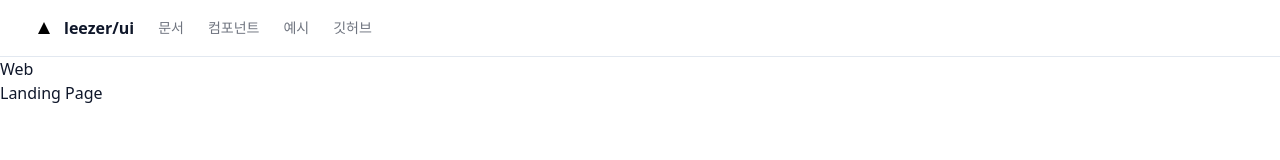
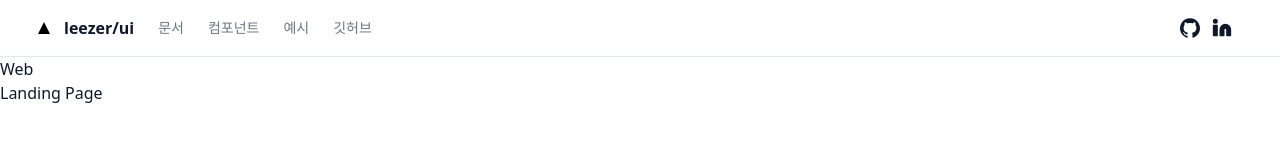
Before and after one commit to leezer94/ui, a Next.js app in the folder apps/web/: page / in a window 1280 px wide. Shown: the top 160 px of the page. Built offline with nearby package versions, Linux system fonts and the light colour scheme.

Commit message:
add linkedIn icon

```diff
--- a/apps/web/components/icons.tsx
+++ b/apps/web/components/icons.tsx
@@ -22,6 +22,7 @@ import {
   SunMedium,
   Trash,
   Twitter,
+  Linkedin,
   User,
   X,
   type Icon as LucideIcon,
@@ -69,6 +70,7 @@ export const Icons = {
   help: HelpCircle,
   pizza: Pizza,
   twitter: Twitter,
+  linkedIn: Linkedin,
   check: Check,
   copy: Copy,
   copyDone: ClipboardCheck,
--- a/apps/web/components/site/navigation/site-header.tsx
+++ b/apps/web/components/site/navigation/site-header.tsx
@@ -1,4 +1,9 @@
+import { Icons } from '@/components/icons';
 import MainNav from '@/components/site/navigation/main-nav';
+import { buttonVariants } from '@/components/ui/button';
+import { siteConfig } from '@/config/site';
+import { cn } from '@/lib';
+import Link from 'next/link';
 import MobileNav from './mobile-nav';
 
 export default function SiteHeader() {
@@ -7,6 +12,47 @@ export default function SiteHeader() {
       <div className='container flex h-14 items-center'>
         <MainNav />
         <MobileNav />
+        <div className='flex flex-1 items-center justify-between space-x-2 sm:space-x-4 md:justify-end'>
+          <div className='w-full flex-1 md:w-auto md:flex-none'></div>
+          <nav className='flex items-center space-x-1'>
+            <Link
+              href={siteConfig.links.github}
+              target='_blank'
+              rel='noreferrer'
+            >
+              <div
+                className={cn(
+                  buttonVariants({
+                    size: 'sm',
+                    variant: 'ghost',
+                  }),
+                  'w-9 px-0 '
+                )}
+              >
+                <Icons.gitHub className='h-5 w-5' />
+                <span className='sr-only'>GitHub</span>
+              </div>
+            </Link>
+            <Link
+              href={siteConfig.links.linkedin}
+              target='_blank'
+              rel='noreferrer'
+            >
+              <div
+                className={
+                  (buttonVariants({
+                    size: 'sm',
+                    variant: 'ghost',
+                  }),
+                  'w-9 px-0')
+                }
+              >
+                <Icons.linkedIn className='h-5 w-5 fill-current' />
+                <span className='sr-only'>Twitter</span>
+              </div>
+            </Link>
+          </nav>
+        </div>
       </div>
     </header>
   );
```
